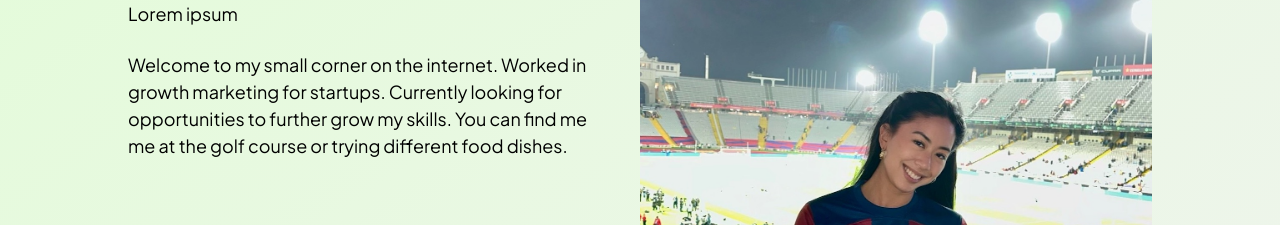
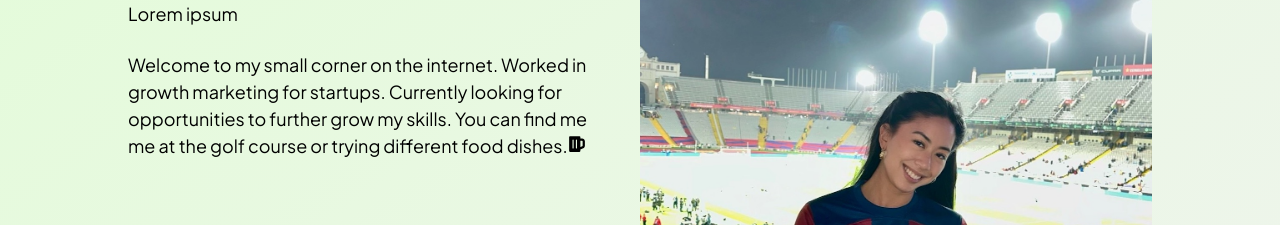
Before and after one commit to laura-nguyen/laura-nguyen-website, a React (Vite) app: page / in a window 1280 px wide. Shown: the part 860-1085 px from the top of the page. Built offline with nearby package versions, Linux system fonts and the light colour scheme.

Commit message:
installed react icons

```diff
--- a/package.json
+++ b/package.json
@@ -14,6 +14,7 @@
     "@splinetool/react-spline": "^4.0.0",
     "react": "^18.3.1",
     "react-dom": "^18.3.1",
+    "react-icons": "^5.2.1",
     "react-router-dom": "^6.25.1",
     "sass": "^1.77.8"
   },
--- a/src/components/About/About.jsx
+++ b/src/components/About/About.jsx
@@ -1,5 +1,6 @@
 import "./About.scss";
 import lauraPic from "./../../assets/images/laura.jpg";
+import { FaBeer } from "react-icons/fa";
 
 const About = () => {
   return (
@@ -12,6 +13,7 @@ const About = () => {
           for startups. Currently looking for opportunities to further grow my
           skills. You can find me me at the golf course or trying different food
           dishes.
+          <FaBeer />
         </p>
       </div>
 
```
Also changed, not shown: 1 other file (tests, documents, lock files or other folders).
